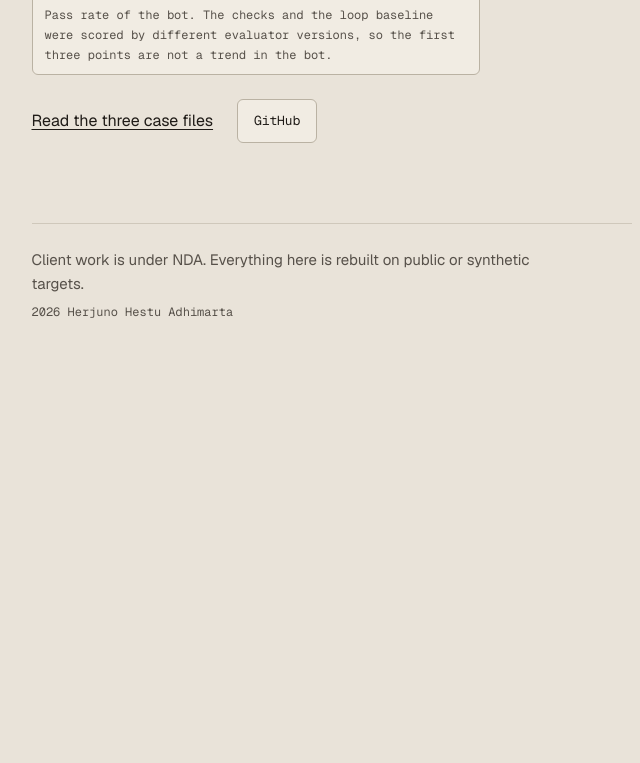
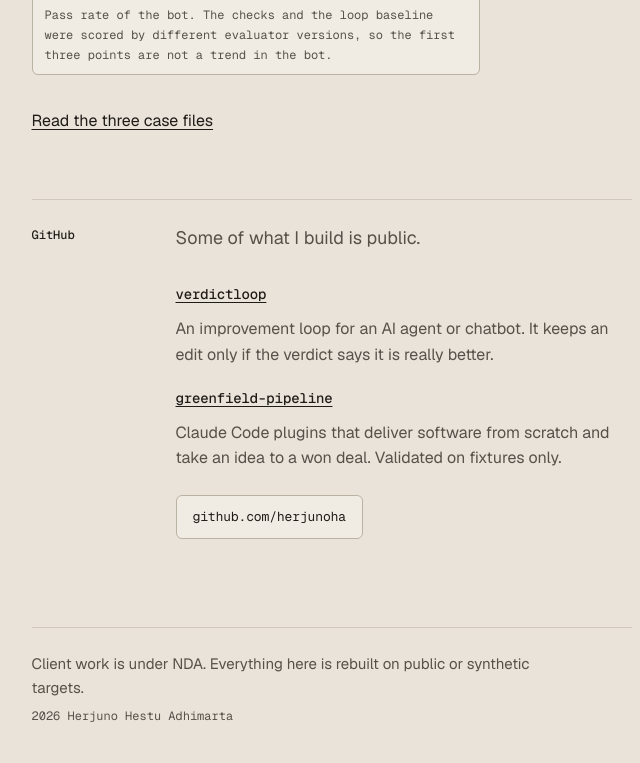
Before and after one commit to herjunoha/herjunoha.github.io, a plain HTML site: page index.html in a window 1280 px wide. Shown: the part 724-1487 px from the top of the page, without its empty margins (301-941 px from the left). Before the commit the page ends 1100 px from the top, so only its background shows below. Drawn offline with nearby package versions, Linux system fonts and the light colour scheme.

Commit message:
Sync site from professional-site@a4f3973

```diff
--- a/dist/content.js
+++ b/dist/content.js
@@ -89,7 +89,15 @@ window.CONTENT = {
         excerptCaption: `Excerpt from case file 02, step 3: checking the evaluator before the loop starts`,
         excerptFigure: EVALUATOR_FIGURE,
         casesLink: `Read the three case files`,
-        github: { label: `GitHub`, url: `https://github.com/herjunoha` },
+        github: {
+            label: `GitHub`,
+            lede: `Some of what I build is public.`,
+            repos: [
+                { name: `verdictloop`, url: `https://github.com/herjunoha/verdictloop`, text: `An improvement loop for an AI agent or chatbot. It keeps an edit only if the verdict says it is really better.` },
+                { name: `greenfield-pipeline`, url: `https://github.com/herjunoha/greenfield-pipeline`, text: `Claude Code plugins that deliver software from scratch and take an idea to a won deal. Validated on fixtures only.` },
+            ],
+            profile: { url: `https://github.com/herjunoha`, text: `github.com/herjunoha` },
+        },
         cases: {
             pageTitle: `Case files, Herjuno Hestu Adhimarta`,
             metaDescription: `Three case files on testing AI agents. Each is rebuilt on a synthetic target, with the setup committed before the run.`,
--- a/dist/render.js
+++ b/dist/render.js
@@ -194,6 +194,8 @@
         }).join("");
         const paras = H.about.paragraphs.map((p) => "<p>" + rich(p) + "</p>").join("");
         const jobs = H.about.experience.map((e) => '<p><span class="years">' + rich(e.years) + "</span><br>" + rich(e.role) + "</p>").join("");
+        const G = H.github;
+        const repos = G.repos.map((r) => '<li><a href="' + esc(r.url) + '" rel="noopener">' + esc(r.name) + "</a><span>" + esc(r.text) + "</span></li>").join("");
         const email = H.contact.emailIsDummy ? "[[" + H.contact.email + "]]" : H.contact.email;
         // Stage heading: the h1 names the stage, a lede says what is in it.
         const head = (title, ledeHtml) => '<section class="stagehead"><h1 class="page-title">' + esc(title) + "</h1>" + ledeHtml + "</section>";
@@ -241,8 +243,14 @@
                     '<p class="meta excerpt-cap">' + esc(H.excerptCaption) + "</p>" +
                     figure(H.excerptFigure) +
                     "</div>" +
-                    '<p class="go"><a href="cases.html">' + esc(H.casesLink) + "</a>" +
-                    '<a class="btn" href="' + esc(H.github.url) + '" rel="noopener">' + esc(H.github.label) + "</a></p>" +
+                    '<p class="go"><a href="cases.html">' + esc(H.casesLink) + "</a></p>" +
+                    "</section>" +
+                    '<section class="list" aria-labelledby="gh-label">' +
+                    '<div class="row"><h2 class="label" id="gh-label">' + esc(G.label) + "</h2><div>" +
+                    '<p class="claim">' + esc(G.lede) + "</p>" +
+                    '<ul class="repos">' + repos + "</ul>" +
+                    '<p class="go"><a class="btn" href="' + esc(G.profile.url) + '" rel="noopener">' + esc(G.profile.text) + "</a></p>" +
+                    "</div></div>" +
                     "</section>";
         }
         setHead(meta);
--- a/style.css
+++ b/style.css
@@ -137,9 +137,16 @@ h1 {
 .excerpt .fig { margin: 0; padding: .75rem .75rem .5rem; background: var(--surface); border: 1px solid var(--line); border-radius: var(--radius); }
 
 /* Home: one proof excerpt, then one way on to the case files. */
-.go { margin: 1.5rem 0 0; display: flex; flex-wrap: wrap; align-items: center; gap: .5rem 1.5rem; }
+.go { margin: 1.5rem 0 0; }
 .go a { display: inline-flex; align-items: center; min-height: 44px; }
-/* Outline button: surface fill, hairline border, the one 6px radius, mono label. */
+
+/* Home: GitHub section. Same row grammar as the stage pages: hairline, mono label, content.
+   Reason: a visitor who finished the proof can find the public code in one place. */
+.repos { list-style: none; margin: 1.25rem 0 0; padding: 0; }
+.repos li { display: grid; padding: 0 0 .5rem; }
+.repos a { justify-self: start; display: inline-flex; align-items: center; min-height: 44px; font: 500 .875rem var(--font-data); letter-spacing: -.01em; }
+.repos span { color: var(--ink-2); max-width: 34rem; }
+.row .go { margin-top: 1rem; }
 .go a.btn {
   padding: 0 1rem; background: var(--surface); border: 1px solid var(--line);
   border-radius: var(--radius); color: var(--ink); text-decoration: none;
```
